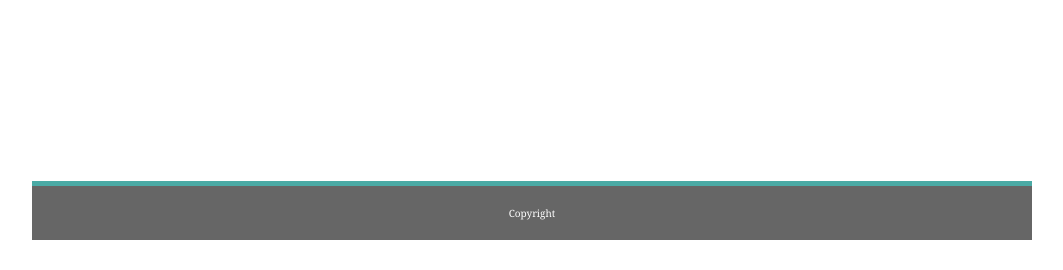
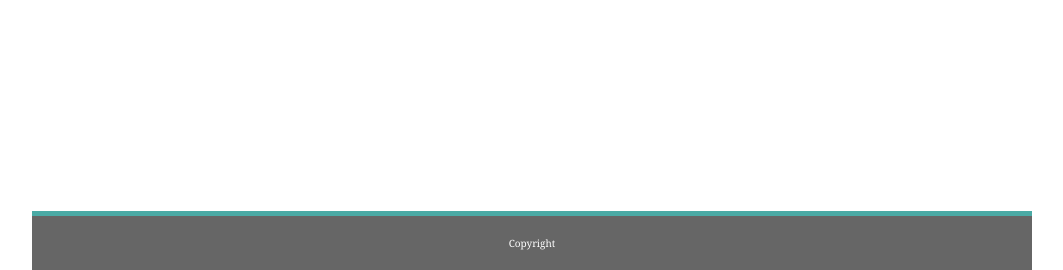
Before and after one commit to Barth37/basic-portfolio, a plain HTML site: page portfolio.html in a window 1280 px wide. Shown: the part 656-926 px from the top of the page, without its empty margins (128-1191 px from the left). Before the commit the page ends 896 px from the top, so only its background shows below. Drawn offline with Linux system fonts and the light colour scheme.

Commit message:
little more refined

```diff
--- a/assets/css/style.css
+++ b/assets/css/style.css
@@ -63,7 +63,6 @@ p {
 }
 
 .images {
-    height: 100% auto;
     width: 960px;
 }
 
@@ -75,17 +74,18 @@ footer {
     color: white;
     border-top: 5px solid #4aaaa5;
     padding: 20px;
-    margin: 20px, 10px, 5px, 10px;
+    margin-top: 350px;
 }
 
 form {
+    height: auto;
     width: 960px;
     margin-bottom: 20px;
 }
 
 .column {
     float: left;
-    width: 50%;
+    width: 45%;
     padding: 10px;
     height: 300px;
 }
```
Also changed, not shown: portfolio.html (+1 -3 lines).
